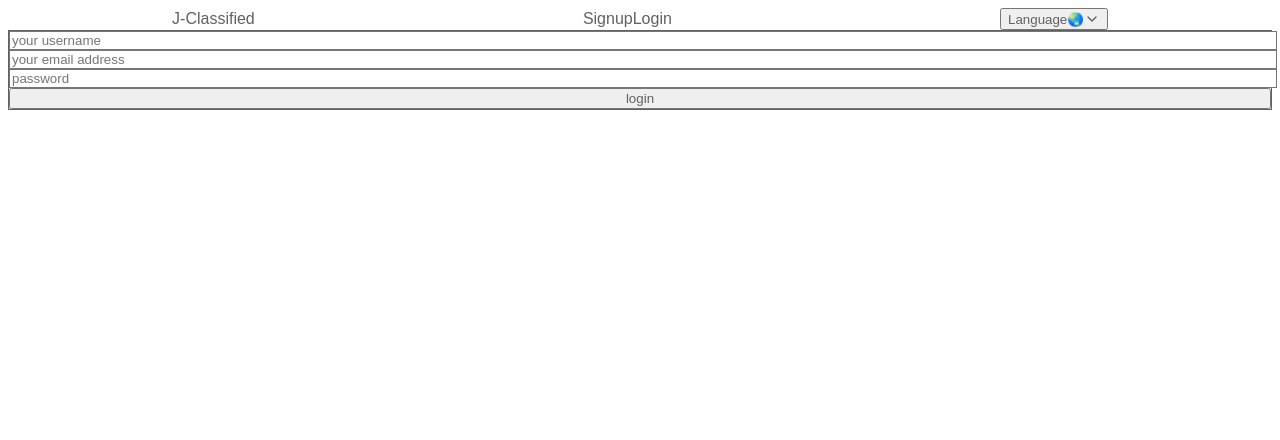
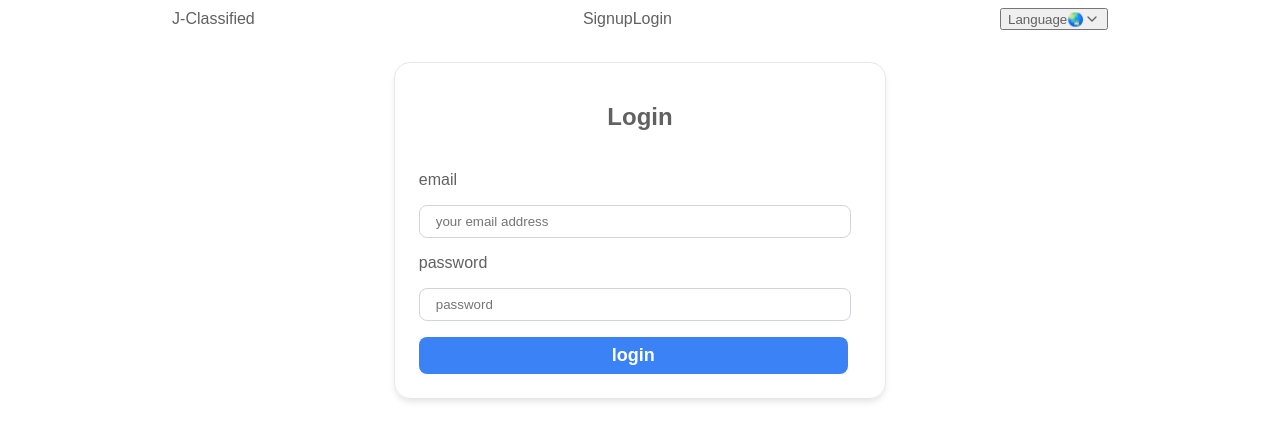
Before and after one commit to syuwachan/clussified, a Next.js app: page /login in a window 1280 px wide. Shown: the top 440 px of the page. Built offline with nearby package versions, Linux system fonts and the light colour scheme; no server answers.

Commit message:
login layout

```diff
--- a/src/app/category/buy-sell-trade/page.tsx
+++ b/src/app/category/buy-sell-trade/page.tsx
@@ -5,7 +5,7 @@ import { useEffect, useState } from 'react'
 import { useRouter } from 'next/navigation'
 import { Card } from '@/components/ui/Card'
 import supabase from '../../../lib/supabase'
-import AdDetailPage from '@/app/ads/[slug]'
+// import AdDetailPage from '@/app/ads/[slug]'
 
 interface Ad {
 	id: string
@@ -15,7 +15,7 @@ interface Ad {
 	author_name: string
 	location: string
 	date: string
-	images: string[]
+	imageUrls?: string
 }
 
 export default function BuySellTrade() {
@@ -29,8 +29,8 @@ export default function BuySellTrade() {
 			if (error) {
 				console.error('Error fetching ads:', error)
 			} else {
-				console.log('📦 取得したデータ:', data)
 				setAds(data)
+				console.log(data)
 			}
 		}
 		fetchAds()
@@ -48,11 +48,10 @@ export default function BuySellTrade() {
 						authorName={ad.author_name}
 						date={ad.date}
 						location={ad.location}
-						images={ad.images ?? []}
+						images={ad.imageUrls ?? []}
 						onViewDetail={() => router.push(`/ads/${ad.slug}`)}
 					/>
 				))}
-
 			</div>
 		</>
 	)
--- /dev/null
+++ b/src/app/login/login.css
@@ -0,0 +1,59 @@
+.login-container {
+	margin: 2rem auto;
+	padding: 1.5rem;
+	border: 1px solid #e5e7eb;
+	border-radius: 1rem;
+	box-shadow: 0 4px 6px -1px rgba(0, 0, 0, 0.1);
+	width: 35%;
+}
+
+.login-title {
+	font-size: 1.5rem;
+	font-weight: bold;
+	margin-bottom: 1.5rem;
+	text-align: center;
+}
+
+.login-form {
+	display: flex;
+	flex-direction: column;
+	gap: 1rem;
+}
+
+.login-input {
+	width: 90%;
+	padding: 0.5rem 1rem;
+	border: 1px solid #d1d5db;
+	border-radius: 0.5rem;
+}
+
+.login-input:focus {
+	outline: none;
+	border-color: #3b82f6;
+	box-shadow: 0 0 0 2px rgba(59, 130, 246, 0.5);
+}
+
+.login-error {
+	color: #ef4444;
+}
+
+.login-button {
+	width: 97%;
+	background-color: #3b82f6;
+	color: white;
+	font-weight: 600;
+	padding: 0.5rem 1rem;
+	border-radius: 0.5rem;
+	transition: background-color 0.2s;
+	border: none;
+}
+
+.login-button:hover {
+	background-color: #1d4ed8;
+	cursor: pointer;
+}
+
+.login-button:disabled {
+	opacity: 0.5;
+	cursor: not-allowed;
+}
--- a/src/app/login/page.tsx
+++ b/src/app/login/page.tsx
@@ -4,12 +4,12 @@ import { useState } from 'react';
 import { useRouter } from 'next/navigation';
 import useAuth from '../../hooks/useAuth';
 import Header from '@/components/Header';
+import './login.css';
 
 export default function LoginPage() {
 	const router = useRouter();
 	const { onLogin } = useAuth();
-
-	const[username,setUserName]= useState('');
+	const [username, setUserName] = useState('');
 	const [email, setEmail] = useState('');
 	const [password, setPassword] = useState('');
 	const [error, setError] = useState('');
@@ -32,37 +32,36 @@ export default function LoginPage() {
 	return (
 		<>
 			<Header></Header>
-		<div className="max-w-md mx-auto mt-16 p-6 border rounded shadow">
-			<form onSubmit={handleLogin} className="space-y-4">
-			<input
-					type="name"
-					placeholder="your username"
-					value={username}
-					onChange={(e) => setUserName(e.target.value)}
-					className="w-full p-2 border rounded"
-					required
-				/>
+			<div className="login-container">
+				<form onSubmit={handleLogin} className="login-form">
+					<h1 className="login-title">Login</h1>
+					<label className="form-label">
+							email
+						</label>
 					<input
 						type="email"
 						placeholder="your email address"
 						value={email}
 						onChange={(e) => setEmail(e.target.value)}
-					className="w-full p-2 border rounded"
+						className="login-input"
 						required
 					/>
+					<label className="form-label">
+							password
+						</label>
 					<input
 						type="password"
 						placeholder="password"
 						value={password}
 						onChange={(e) => setPassword(e.target.value)}
-					className="w-full p-2 border rounded"
+						className="login-input"
 						required
 					/>
-				{error && <p className="text-red-500">{error}</p>}
+					{error && <p className="login-error">{error}</p>}
 					<button
 						type="submit"
 						disabled={loading}
-					className="w-full bg-blue-600 text-white py-2 rounded hover:bg-blue-700 transition"
+						className="login-button"
 					>
 						{loading ? 'logging...' : 'login'}
 					</button>
```
Lines whose indentation alone changed are shown as unchanged.
